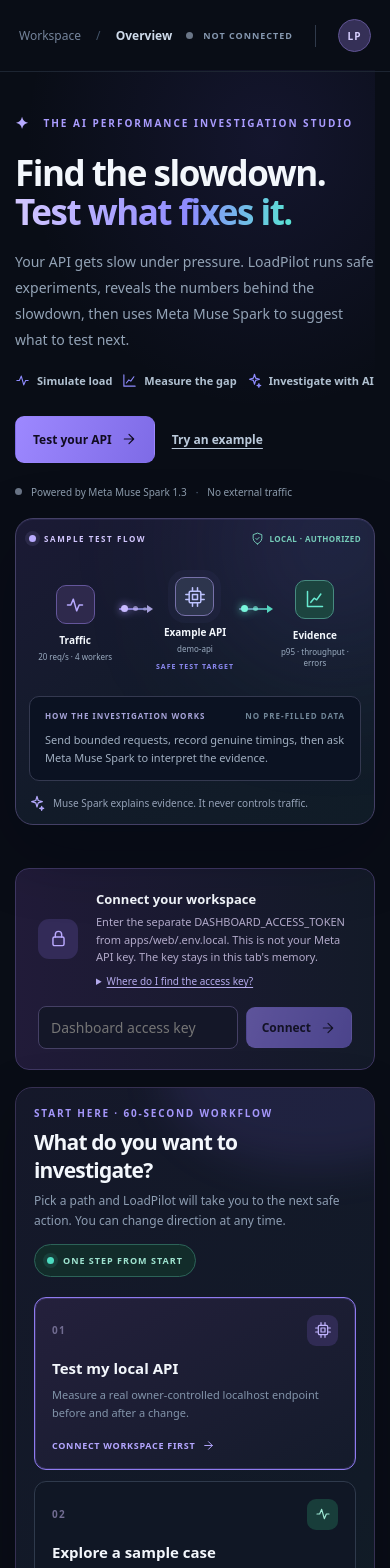
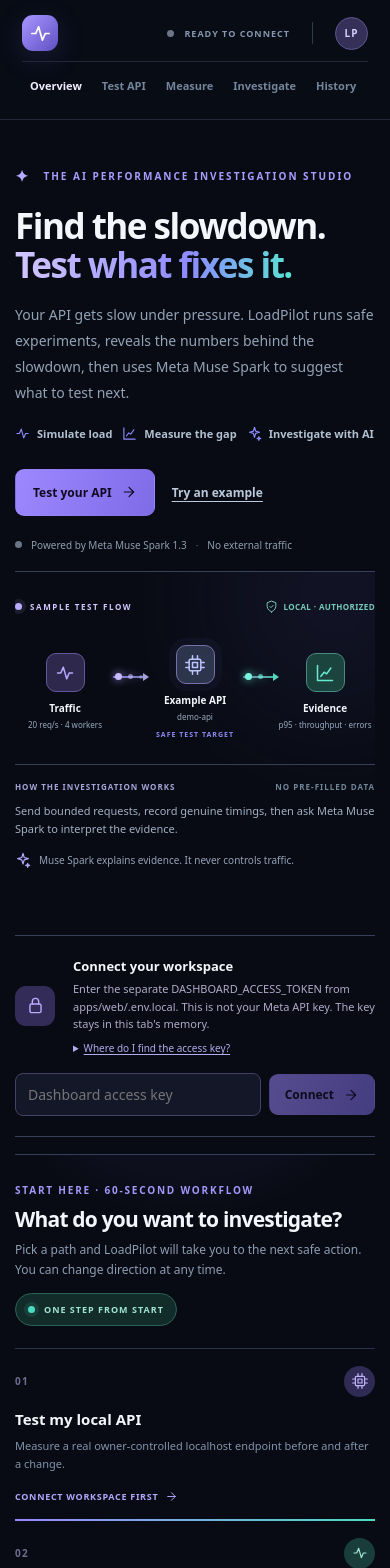
Before and after one commit to nHallecn/loadpilot-ai, a Next.js app in the folder apps/web/: page / in a window 390 px wide. Shown: the top 1568 px of the page. Built offline with nearby package versions, Linux system fonts and the light colour scheme.

Commit message:
refactor(web): shift dashboard to modern workspace canvas

```diff
--- a/apps/web/app/globals.css
+++ b/apps/web/app/globals.css
@@ -397,7 +397,6 @@ h3 { font-size: 21px; letter-spacing: -.8px; margin-bottom: 7px; }
 .hypothesis-review .evidence-row { border-color: #2d554d; }
 @media (max-width: 790px) { .hypothesis-head { flex-direction: column; align-items: stretch; } .hypothesis-action { min-width: unset; white-space: normal; } }
 
-
 /* Guided product experience: explain the problem before showing the controls */
 .product-hero {
   display: grid;
@@ -636,3 +635,70 @@ h3 { font-size: 21px; letter-spacing: -.8px; margin-bottom: 7px; }
   .app-target { flex-wrap: wrap; }
   .app-target-status { padding-left: 52px; }
 }
+
+
+/* Final modern workspace overrides: keep the investigation canvas flat and navigation-led. */
+.shell { display: block; background: #080b13; }
+.content { width: 100%; }
+.topbar { position: sticky; top: 0; z-index: 20; min-height: 68px; padding: 15px clamp(22px, 4vw, 58px); background: #090d16eF; backdrop-filter: blur(18px); border-bottom: 1px solid #20283a; }
+.topbar .brand { padding-left: 0; min-width: 205px; }
+.top-nav { display: flex; align-items: center; gap: 4px; margin-left: auto; margin-right: clamp(20px, 4vw, 58px); }
+.top-nav a { position: relative; padding: 11px 13px; color: #74869b; font-size: 11px; font-weight: 700; transition: color .18s ease; }
+.top-nav a:hover, .top-nav .top-nav-active { color: #f1edff; }
+.top-nav .top-nav-active:after { content: ''; position: absolute; left: 13px; right: 13px; bottom: -16px; height: 2px; background: linear-gradient(90deg, #9c88ff, #50d9c2); }
+.topbar-right { flex-shrink: 0; }
+.dashboard { max-width: 1380px; padding-top: 54px; }
+.product-hero { grid-template-columns: minmax(0, 1.05fr) minmax(390px, .78fr); padding-bottom: 55px; }
+.journey-visual { background: transparent; border: 0; border-left: 1px solid #35415a; border-radius: 0; box-shadow: none; padding: 6px 0 6px clamp(24px, 4vw, 58px); }
+.journey-visual:before { opacity: .7; }
+.journey-meter { border: 0; border-top: 1px solid #35415a; border-radius: 0; background: transparent; padding: 16px 0 0; }
+.connect-panel { border: 0; border-top: 1px solid #35415a; border-bottom: 1px solid #35415a; border-radius: 0; background: transparent; padding: 20px 0; }
+.mission-control { border: 0; border-top: 1px solid #35415a; border-bottom: 1px solid #35415a; border-radius: 0; background: transparent; box-shadow: none; padding: 28px 0; }
+.mission-control:before { right: 10%; top: -140px; opacity: .45; }
+.mission-header { margin-bottom: 22px; }
+.mission-paths { gap: 0; border-top: 1px solid #273348; border-bottom: 1px solid #273348; }
+.mission-path { min-height: 172px; border: 0; border-right: 1px solid #273348; border-radius: 0; background: transparent; padding: 18px 22px 18px 0; margin-right: 22px; }
+.mission-path:last-child { border-right: 0; margin-right: 0; }
+.mission-path:not(:disabled):hover { transform: none; border-color: #273348; background: transparent; box-shadow: none; }
+.mission-path-active { position: relative; border-color: #273348; background: transparent; box-shadow: none; }
+.mission-path-active:after { content: ''; position: absolute; left: 0; right: 22px; bottom: -1px; height: 2px; background: linear-gradient(90deg, #9a86ff, #4cdbc0); }
+.mission-path-icon { border-radius: 50%; }
+.mission-next { border: 0; border-radius: 0; background: transparent; padding: 18px 0 0; }
+.mission-next-button { border-radius: 5px; }
+.section-top { border-top: 1px solid #35415a; padding-top: 31px; }
+.stepper { border: 0; border-bottom: 1px solid #35415a; border-radius: 0; background: transparent; padding: 0 0 19px; }
+.step { padding: 0 20px 0 0; margin-right: 20px; }
+.step:not(:last-child):after { right: 20px; }
+.panel { border: 0; border-top: 1px solid #35415a; border-radius: 0; background: transparent; padding: 28px 0 0; }
+.main-grid { gap: clamp(35px, 5vw, 75px); }
+.panel-header { border-bottom: 0; padding-bottom: 12px; margin-bottom: 14px; }
+.metric-box { border: 0; border-left: 2px solid #40506b; border-radius: 0; background: transparent; padding: 5px 0 5px 15px; }
+.metric-box.pink { border-left-color: var(--pink); }
+.metric-box.mint { border-left-color: var(--mint); }
+.scenario-start, .how-it-works, .history-panel, .repeats-panel, .controlled-panel, .diagnosis-panel { border-radius: 0; background: transparent; }
+.scenario-card { border-radius: 0; border-width: 1px 0 0; background: transparent; }
+.scenario-card:hover, .scenario-card.scenario-selected { border-color: #6558a2; background: #121629; }
+.finding-card, .evidence-card, .next-experiment, .contrast-card, .hypothesis-panel, .hypothesis-review, .retest-measurements>div { border-radius: 0; background: transparent; box-shadow: none; }
+.history-table td, .history-table th { padding-left: 0; }
+.footer { border-top: 1px solid #273348; margin-top: 45px; }
+@media (max-width: 900px) {
+  .topbar .brand { min-width: auto; }
+  .top-nav { margin-right: 12px; }
+  .top-nav a { padding-left: 8px; padding-right: 8px; }
+  .top-nav .top-nav-active:after { left: 8px; right: 8px; }
+  .mission-path { margin-right: 0; padding-right: 15px; }
+  .mission-path-active:after { right: 15px; }
+}
+@media (max-width: 680px) {
+  .topbar { flex-wrap: wrap; gap: 10px; }
+  .top-nav { order: 3; width: 100%; overflow-x: auto; margin: 0; border-top: 1px solid #20283a; padding-top: 5px; }
+  .top-nav .top-nav-active:after { bottom: -6px; }
+  .topbar-right { margin-left: auto; }
+  .dashboard { padding-top: 33px; }
+  .product-hero { grid-template-columns: 1fr; }
+  .journey-visual { border-left: 0; border-top: 1px solid #35415a; padding: 28px 0 0; }
+  .mission-paths { grid-template-columns: 1fr; }
+  .mission-path { border-right: 0; border-bottom: 1px solid #273348; min-height: 0; padding: 17px 0; }
+  .mission-path-active:after { right: 0; bottom: -1px; }
+  .mission-path:last-child { border-bottom: 0; }
+}
--- a/apps/web/app/page.tsx
+++ b/apps/web/app/page.tsx
@@ -710,26 +710,17 @@ export default function HomePage() {
 
   return (
     <div className="shell">
-      <aside className="sidebar">
-        <div className="brand"><div className="brand-mark"><SymbolIcon kind="pulse"/></div><div><strong>loadpilot<span>.ai</span></strong><small>PERFORMANCE INTELLIGENCE</small></div></div>
-        <div className="side-label">WORKSPACE</div>
-        <nav className="side-nav" aria-label="Dashboard navigation">
-          <a className="nav-active" href="#overview"><SymbolIcon kind="grid"/> Overview</a>
-          <a href="#my-application"><SymbolIcon kind="cpu"/> Test Your API</a>
-          <a href="#experiments"><SymbolIcon kind="pulse"/> Experiments</a>
-          <a href="#analysis"><SymbolIcon kind="spark"/> AI Investigator</a>
-          <a href="#history"><SymbolIcon kind="chart"/> Run History</a>
-        </nav>
-        <div className="sidebar-bottom">
-          <div className="sidebar-info"><span className="sidebar-info-icon"><SymbolIcon kind="shield"/></span><strong>Controlled by design</strong><p>Owner-authorized API targets · bounded read-only tests</p></div>
-          <p className="sidebar-credit">META GLOBAL AI HACKATHON · 2026<br/>Indie Developer Track</p>
-        </div>
-      </aside>
-
       <div className="content">
         <header className="topbar">
-          <div className="breadcrumbs">Workspace <span>/</span> <strong>Overview</strong></div>
-          <div className="topbar-right"><span className={'connection-dot ' + (connected ? 'online' : '')}/><span>{connected ? 'API CONNECTED' : 'NOT CONNECTED'}</span><span className="topbar-divider"/><span className="user-avatar">LP</span></div>
+          <a className="brand" href="#overview" aria-label="LoadPilot overview"><div className="brand-mark"><SymbolIcon kind="pulse"/></div><div><strong>loadpilot<span>.ai</span></strong><small>PERFORMANCE INTELLIGENCE</small></div></a>
+          <nav className="top-nav" aria-label="Workspace navigation">
+            <a className="top-nav-active" href="#overview">Overview</a>
+            <a href="#my-application">Test API</a>
+            <a href="#experiments">Measure</a>
+            <a href="#analysis">Investigate</a>
+            <a href="#history">History</a>
+          </nav>
+          <div className="topbar-right"><span className={'connection-dot ' + (connected ? 'online' : '')}/><span>{connected ? 'CONNECTED' : 'READY TO CONNECT'}</span><span className="topbar-divider"/><span className="user-avatar">LP</span></div>
         </header>
 
         <main id="overview" className="dashboard">
```
